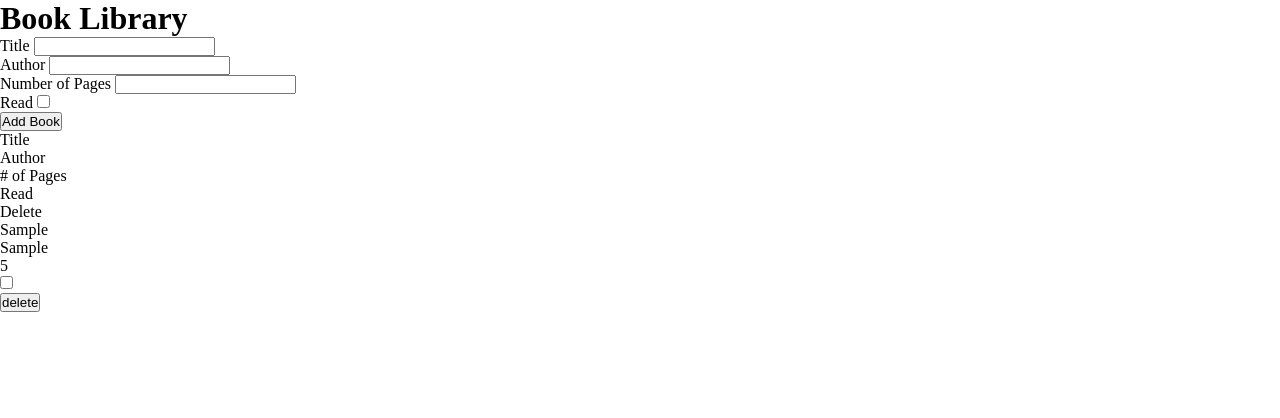
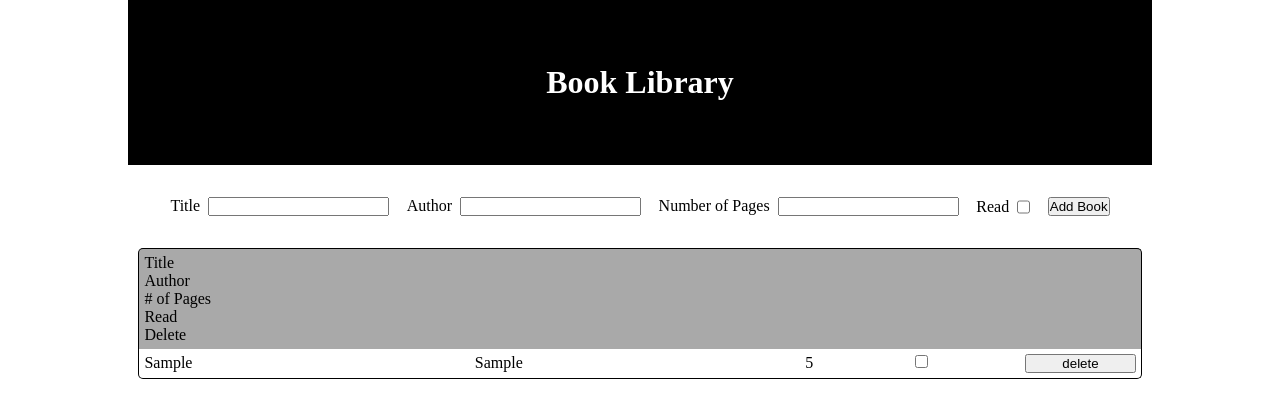
Before and after one commit to Jayrassic/Book_Library, a plain HTML site: page index.html in a window 1280 px wide. Both pictures are taken after typing "Sample", "Sample", "5" into the empty fields and a click on the button "Add Book". Drawn offline with Linux system fonts and the light colour scheme.

Commit message:
Bascis styling added

```diff
--- a/style.css
+++ b/style.css
@@ -1,6 +1,89 @@
+root {
+    font-size: 16px;
+}
 * {
     margin: 0;
     padding: 0;
     box-sizing: border-box;
+}
+
+body{
+    display: flex;
+    flex-direction: column;
+    align-items: center;
+}
+
+
+header {
+    display: flex;
+    justify-content: center;
+    align-items: center;
+    background-color: black;
+    padding: 5%;
+    width: 80%;
+}
+
+h1 {
+    color: white;
+}
+
+.form {
+    display: flex;
+    justify-content: center;
+    align-items: center;
+    gap: 1.1rem;
+    padding: 2rem;
+}
+
+.input-box{
+    display: flex;
+    gap: .5rem;
+}
+
+.book-shelf {
+    display: flex;
+    flex-direction: column;
+}
+
+.top-shelf>p{
+  text-align: center;
+}
+
+.graph-header {
+    align-self: none;
+    display: grid;
+    grid-template-columns: repeat(2,3fr) repeat(3,1fr);
+    background-color: darkgray;
+    border-top: 1px solid black;
+    border-radius: 5px 5px 0 0;
 
 }
+
+.empty {
+    font-size: 1.5rem;
+}
+
+.bottom-shelf > ul{
+    display: grid;
+    grid-template-columns: repeat(2,3fr) repeat(3,1fr);
+}
+
+.bottom-shelf>ul:nth-child(even) {
+    background-color: rgb(209, 206, 206);
+}
+
+.bottom-shelf>ul:last-child {
+    border-bottom: 1px solid black;
+    border-radius: 0 0 5px 5px;
+}
+
+ul {
+    padding: 5px;
+    list-style: none;
+    border-left: 1px solid black ;
+    border-right: 1px solid black;
+}
+
+.bottom-shelf>li:nth-child(4){
+    justify-content: center;
+}
```
